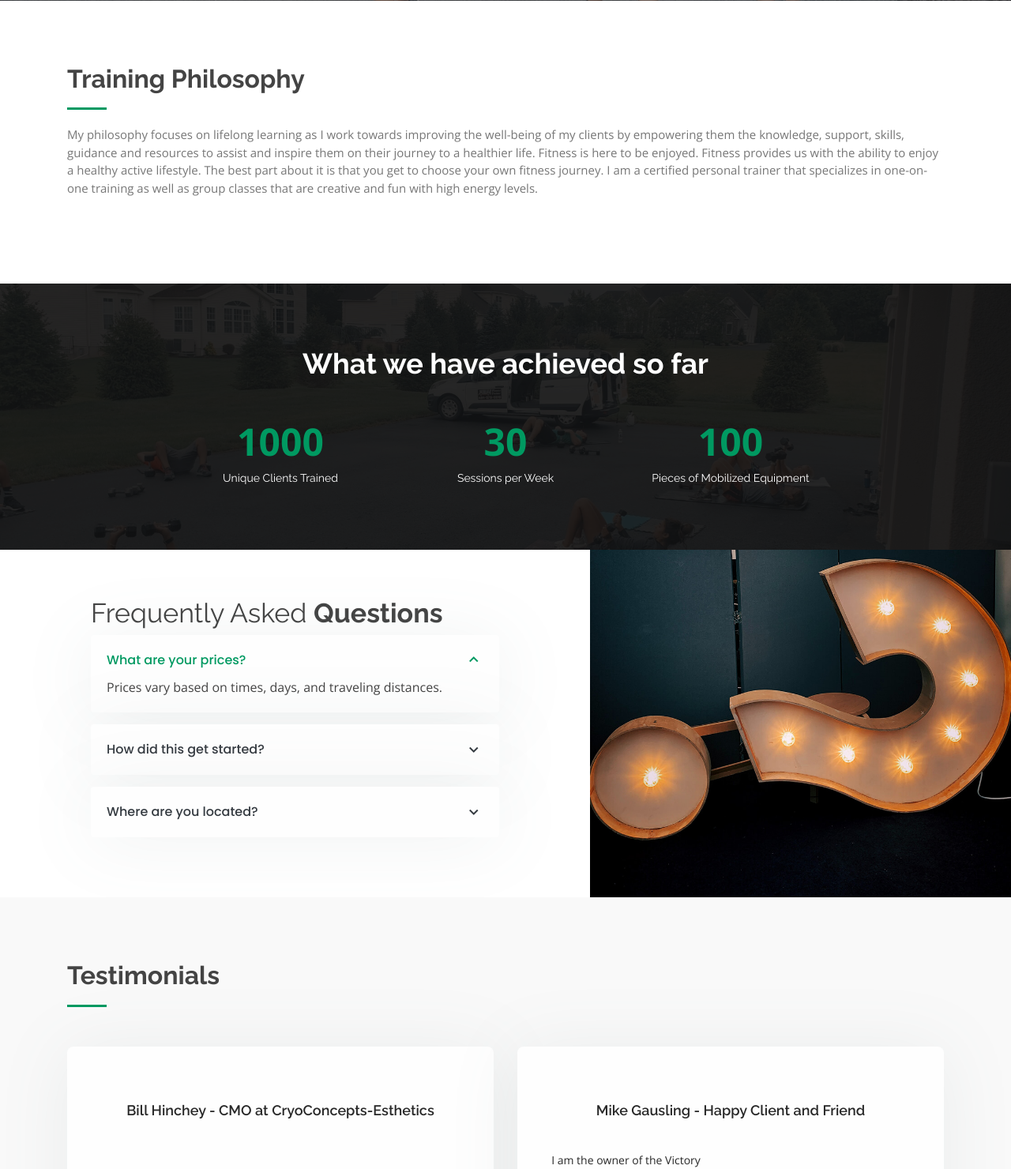
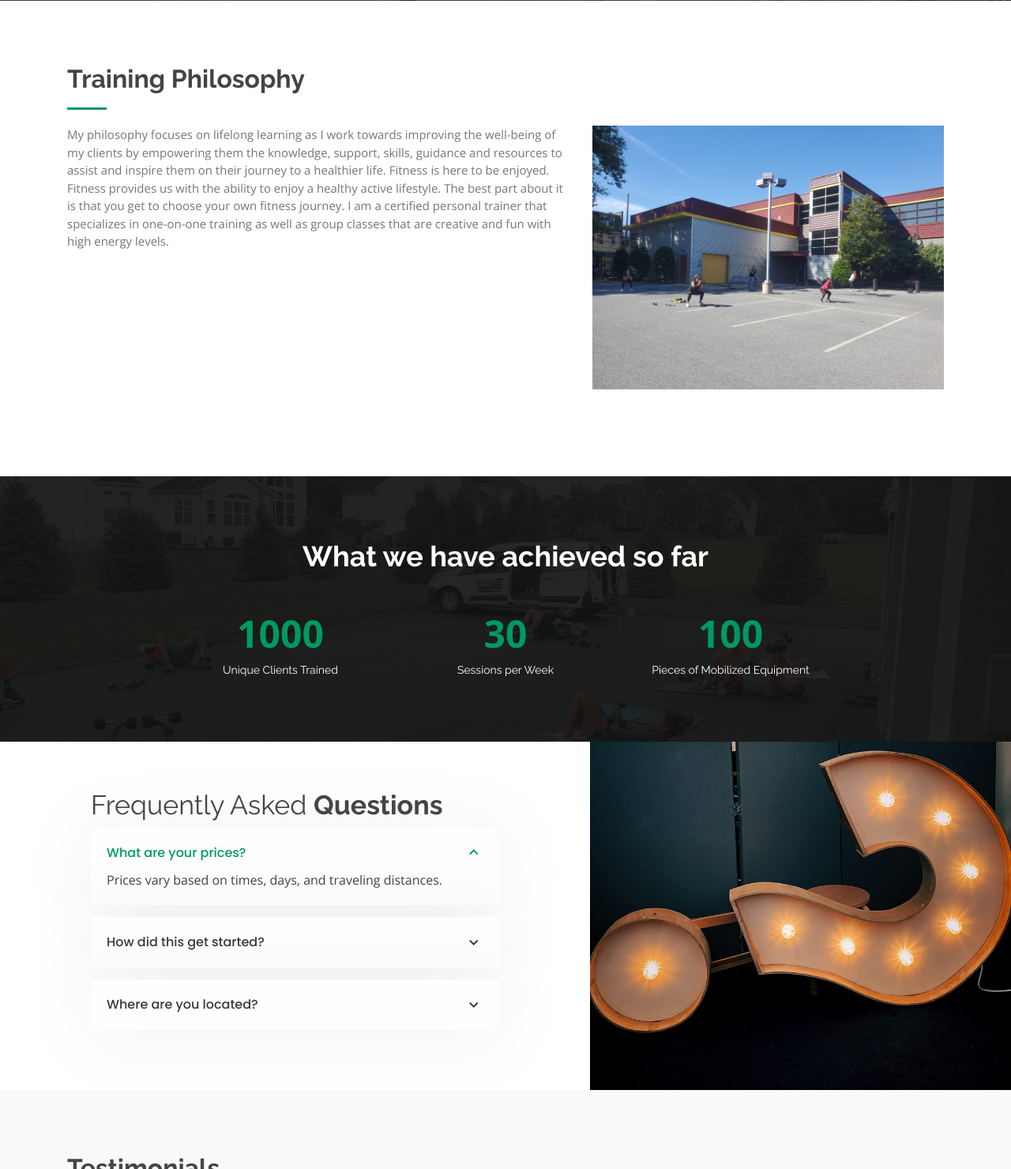
Before and after one commit to naveenailawadi/MobileFirehouseFitness, a Flask app: page / in a window 1280 px wide. Shown: the part 1590-3070 px from the top of the page at 79% size. Run offline with Flask 2, Linux system fonts and the light colour scheme; some libraries are stand-ins or nearby versions.

Commit message:
added firehouse pic

```diff
--- a/website/static/assets/css/style.css
+++ b/website/static/assets/css/style.css
@@ -711,6 +711,13 @@ section {
   color: #009961;
 }
 
+.cover img {
+    width: 100%;
+    height: 100%;
+    object-fit: cover;
+    overflow: hidden;
+}
+
 /*--------------------------------------------------------------
 # Cta
 --------------------------------------------------------------*/
--- a/website/templates/home.html
+++ b/website/templates/home.html
@@ -92,6 +92,8 @@
       <h2>
         Training Philosophy
       </h2>
+      <div class="row">
+        <div class="col-lg-7">
           <p>
           My philosophy focuses on lifelong learning as I work towards improving the well-being of my clients by
           empowering them the knowledge, support, skills, guidance and resources to assist and inspire them on their
@@ -100,6 +102,11 @@
           certified personal trainer that specializes in one-on-one training as well as group classes that are creative
           and fun with high energy levels.
           </p>
+        </div>
+        <div class="col-lg-5 cover">
+          <img src="{{url_for('static', filename='assets/img/home/firehouse.jpg')}}">
+        </div>
+      </div>
     </div>
   </div>
 </section>
```
Also changed, not shown: website/static/assets/img/home/firehouse.jpg (added). Lines whose indentation alone changed are shown as unchanged.
